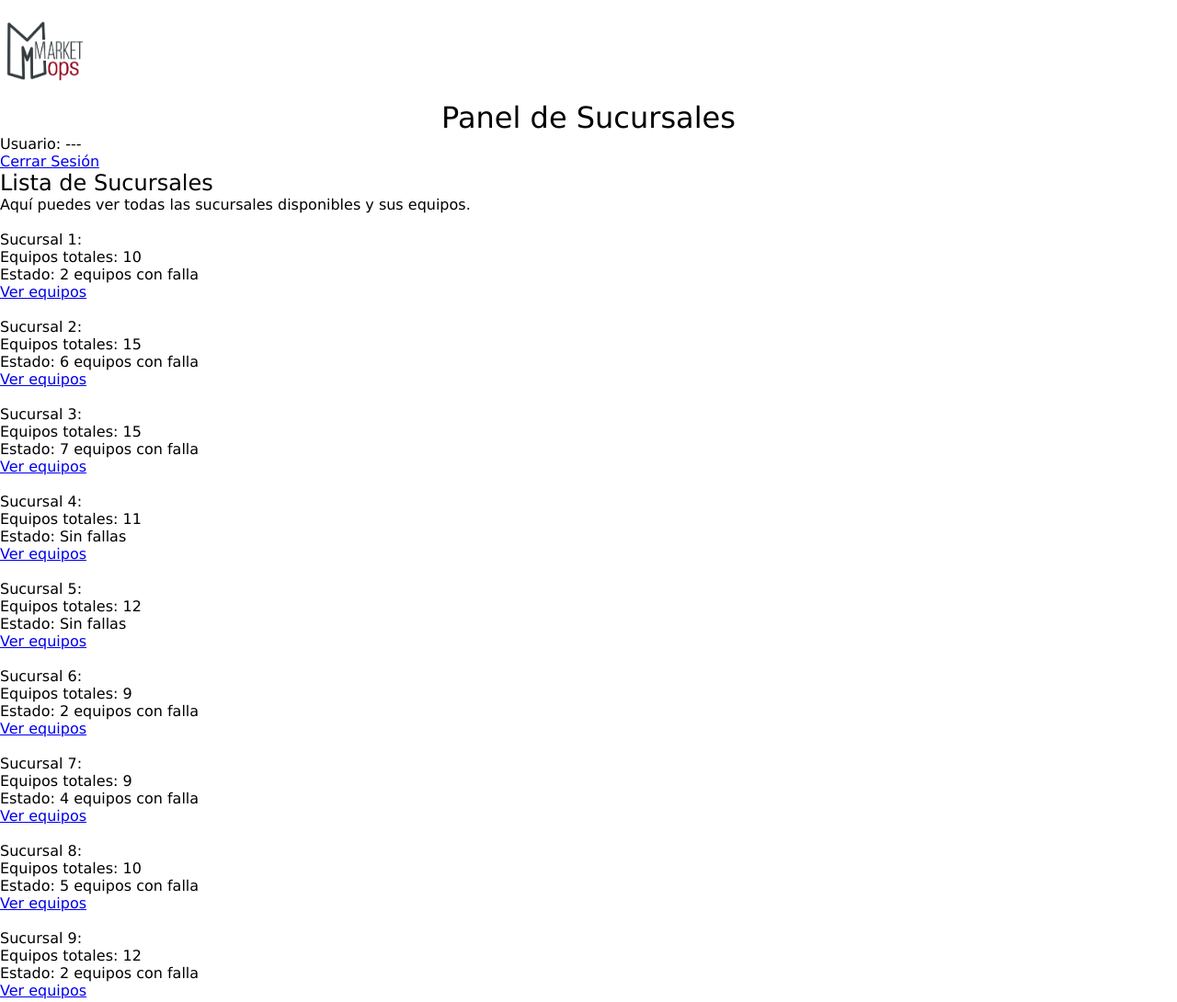
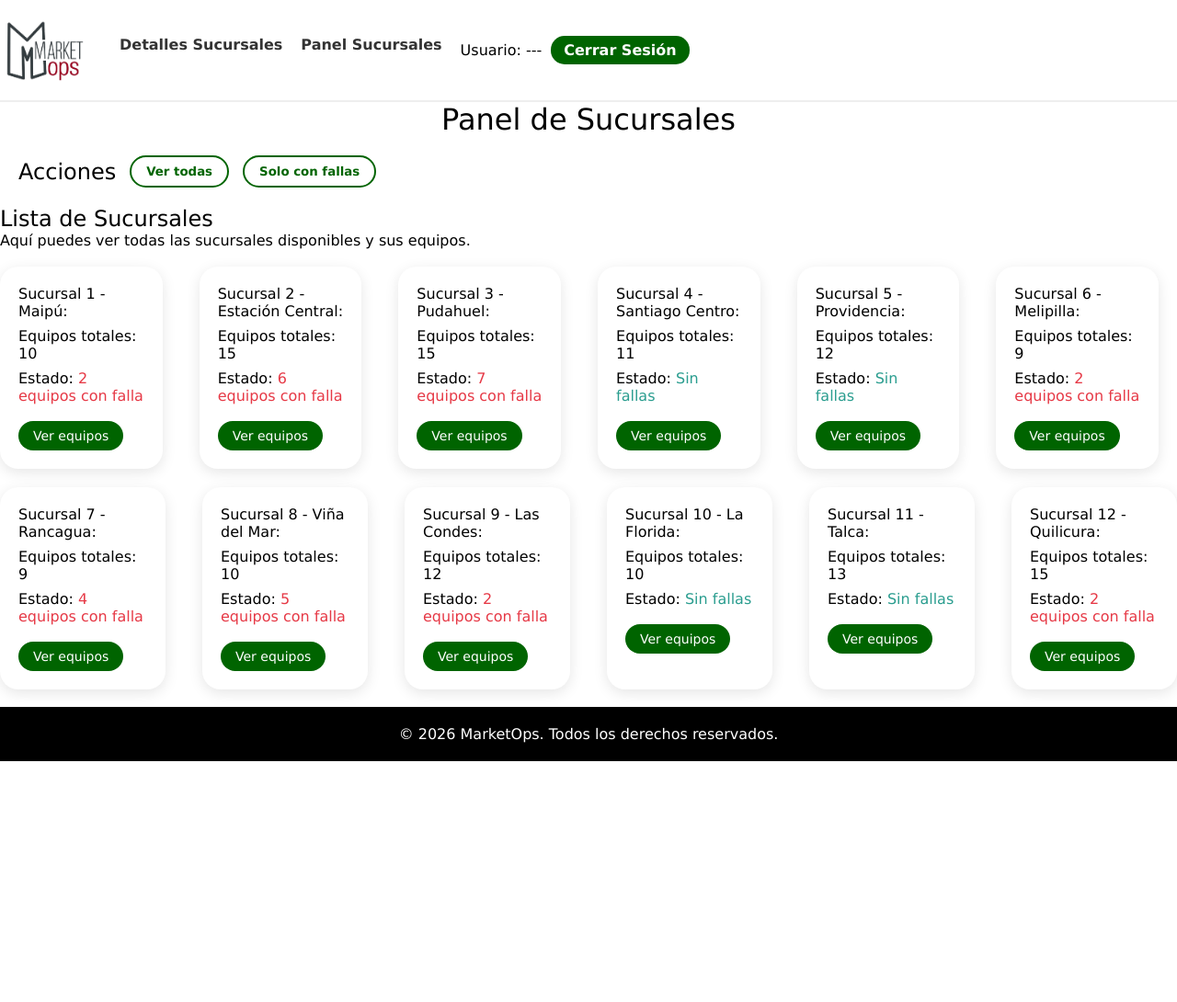
Before and after one commit to vicenteumanzor-max/marketopsUDP, a plain HTML site: page panel-sucursales.html in a window 1280 px wide. Shown: the top 1090 px of the page at 92% size. After the commit the page ends 828 px from the top, so only its background shows below. Drawn offline with Linux system fonts and the light colour scheme.

Commit message:
modificaciones en panel de sucursales

```diff
--- a/panel-sucursales.html
+++ b/panel-sucursales.html
@@ -8,16 +8,35 @@
 </head>
 <body>
     <header>
-        <div class="logo">
-        <a href="index.html"> <img src="img/logo.png" alt="Logo de MarketOps" width="100"></a>
+
+
+
+
+        <div class="nav">
+            <a href="index.html">
+                <img src="img/logo.png" alt="Logo de MarketOps" width="100">
+            </a>
+
+            <nav class="barra">
+                <a href="detalles.html">Detalles Sucursales</a>
+                <a href="panel-sucursales.html">Panel Sucursales</a>
+
+                <div class="usuario">
+                <p>Usuario: ---</p>
+                <a href="index.html" class="btn">Cerrar Sesión</a>
+                </div>
+            </nav>
+
+        </div>
+      <div class="titulo">
         <h1>Panel de Sucursales</h1>
         </div>
 
-        <div class="usuario">
-            <p>Usuario: ---</p>
-                <a href="index.html" class="btn">Cerrar Sesión</a>
+        <div class="acciones">
+                <h2>Acciones</h2>
+                <button id="filtrar-todas">Ver todas</button>
+                <button id="solo-fallas">Solo con fallas</button>
         </div>
-    </header>
 
     <main>
         <section class="sucursales">
@@ -25,76 +44,76 @@
             <p> Aquí puedes ver todas las sucursales disponibles y sus equipos. </p>
             <br>
             <ul class="lista-sucursales">
-                <li>Sucursal 1:
+                <li>Sucursal 1 - Maipú:
                     <p>Equipos totales: <b>10</b> </p>
                     <p>Estado: <b class="texto-rojo">2 equipos con falla</b></p>
 
                     <a href="detalles.html" class="btn-ver">Ver equipos</a>
                 </li>
                 <br>
-                <li>Sucursal 2:
+                <li>Sucursal 2 - Estación Central:
                     <p>Equipos totales: <b>15</b> </p>
                     <p>Estado: <b class="texto-rojo">6 equipos con falla</b></p>
 
                     <a href="detalles.html" class="btn-ver">Ver equipos</a>
                 </li>
                 <br>
-                <li>Sucursal 3:
+                <li>Sucursal 3 - Pudahuel:
                     <p>Equipos totales: <b>15</b> </p>
                     <p>Estado: <b class="texto-rojo">7 equipos con falla</b></p>
                     <a href="detalles.html" class="btn-ver">Ver equipos</a>
                 </li>
                 <br>
 
-                <li>Sucursal 4:
+                <li>Sucursal 4 - Santiago Centro:
                     <p>Equipos totales: <b>11</b> </p>
                     <p>Estado:  <b class="texto-verde">Sin fallas</b></p>
                     <a href="detalles.html" class="btn-ver">Ver equipos</a>
                 </li>
                 <br>
-                <li>Sucursal 5:
+                <li>Sucursal 5 - Providencia:
                     <p>Equipos totales: <b>12</b> </p>
                     <p>Estado: <b class="texto-verde">Sin fallas</b></p>
                     <a href="detalles.html" class="btn-ver">Ver equipos</a>
                 </li>
                 <br>
-                <li>Sucursal 6:
+                <li>Sucursal 6 - Melipilla:
                     <p>Equipos totales: <b>9</b> </p>
                     <p>Estado: <b class="texto-rojo">2 equipos con falla</b></p>
                     <a href="detalles.html" class="btn-ver">Ver equipos</a>
                 </li>
                 <br>
-                <li>Sucursal 7:
+                <li>Sucursal 7 - Rancagua:
                     <p>Equipos totales: <b>9</b> </p>
                     <p>Estado: <b class="texto-rojo">4 equipos con falla</b></p>
                     <a href="detalles.html" class="btn-ver">Ver equipos</a>
                 </li>
                 <br>
-                <li>Sucursal 8:
+                <li>Sucursal 8 - Viña del Mar:
                     <p>Equipos totales: <b>10</b> </p>
                     <p>Estado: <b class="texto-rojo">5 equipos con falla</b></p>
                     <a href="detalles.html" class="btn-ver">Ver equipos</a>
                 </li>
                 <br>
-                <li>Sucursal 9:
+                <li>Sucursal 9 - Las Condes:
                     <p>Equipos totales: <b>12</b> </p>
                     <p>Estado: <b class="texto-rojo">2 equipos con falla</b></p>
                     <a href="detalles.html" class="btn-ver">Ver equipos</a>
                 </li>
                 <br>
-                <li>Sucursal 10:
+                <li>Sucursal 10 - La Florida:
                     <p>Equipos totales: <b>10</b> </p>
                     <p>Estado: <b class="texto-verde">Sin fallas</b></p>
                     <a href="detalles.html" class="btn-ver">Ver equipos</a>
                 </li>
                 <br>
-                <li>Sucursal 11:
+                <li>Sucursal 11 - Talca:
                     <p>Equipos totales: <b>13</b> </p>
                     <p>Estado: <b class="texto-verde">Sin fallas</b></p>
                     <a href="detalles.html" class="btn-ver">Ver equipos</a>
                 </li>
                 <br>
-                <li>Sucursal 12:
+                <li>Sucursal 12 - Quilicura:
                     <p>Equipos totales: <b>15</b> </p>
                     <p>Estado: <b class="texto-rojo">2 equipos con falla</b></p>
                     <a href="detalles.html" class="btn-ver">Ver equipos</a>
@@ -102,11 +121,7 @@
         </section>
 
         <br>
-        <div class="acciones">
-            <h2>Acciones</h2>
-            <button id="filtrar-todas">Ver todas</button>
-            <button id="solo-fallas">Solo con fallas</button>
-        </div>
+
 
     </main>
 
--- a/style.css
+++ b/style.css
@@ -1,10 +1,11 @@
 
-*{
-    margin : 0;
-    padding : 0;
-    box-sizing : border-box;
+* {
+    margin: 0;
+    padding: 0;
+    box-sizing: border-box;
     font-family: Verdana;
     font-weight: 400;
+    max-width: 100%;
 }
 .nav {
     display: flex;
@@ -158,3 +159,89 @@ footer a{
     padding-top: 10px;
     padding-bottom: 10px;
 }
+
+
+.lista-sucursales {
+    list-style: none;
+    display: flex;
+    flex-wrap: wrap;
+    gap: 20px;
+    padding: 0;
+}
+
+.lista-sucursales li {
+    background-color: white;
+    border-radius: 20px;
+    padding: 20px;
+    box-shadow: 0 4px 15px rgba(0, 0, 0, 0.1);
+    transition: transform 0.2s ease;
+    flex: 1 1 164px;
+}
+
+.lista-sucursales li:hover {
+    transform: translateY(-5px);
+}
+
+.lista-sucursales li p {
+    margin: 8px 0;
+}
+
+.texto-rojo {
+    color: #e63946;
+}
+
+.texto-verde {
+    color: #2a9d8f;
+}
+
+.btn-ver {
+    display: inline-block;
+    margin-top: 10px;
+    padding: 8px 16px;
+    background-color: darkgreen;
+    color: white;
+    text-decoration: none;
+    border-radius: 20px;
+    font-size: 14px;
+}
+
+.btn-ver:hover {
+    background-color: #1e5c1e;
+}
+
+.acciones {
+    display: flex;
+    align-items: center;
+    gap: 15px;
+    padding: 20px;
+}
+
+.acciones button {
+    padding: 8px 16px;
+    border: 2px solid darkgreen;
+    background: white;
+    color: darkgreen;
+    border-radius: 20px;
+    cursor: pointer;
+    font-weight: bold;
+}
+
+.acciones button:hover {
+    background: darkgreen;
+    color: white;
+}
+
+.usuario {
+    margin-left: auto;
+    display: flex;
+    align-items: center;
+    gap: 10px;
+}
+
+.usuario .btn {
+    background: darkgreen;
+    color: white;
+    padding: 6px 14px;
+    border-radius: 15px;
+    text-decoration: none;
+}
```
Also changed, not shown: index.html (+6 -2 lines), login.html (+35 -0 lines).
